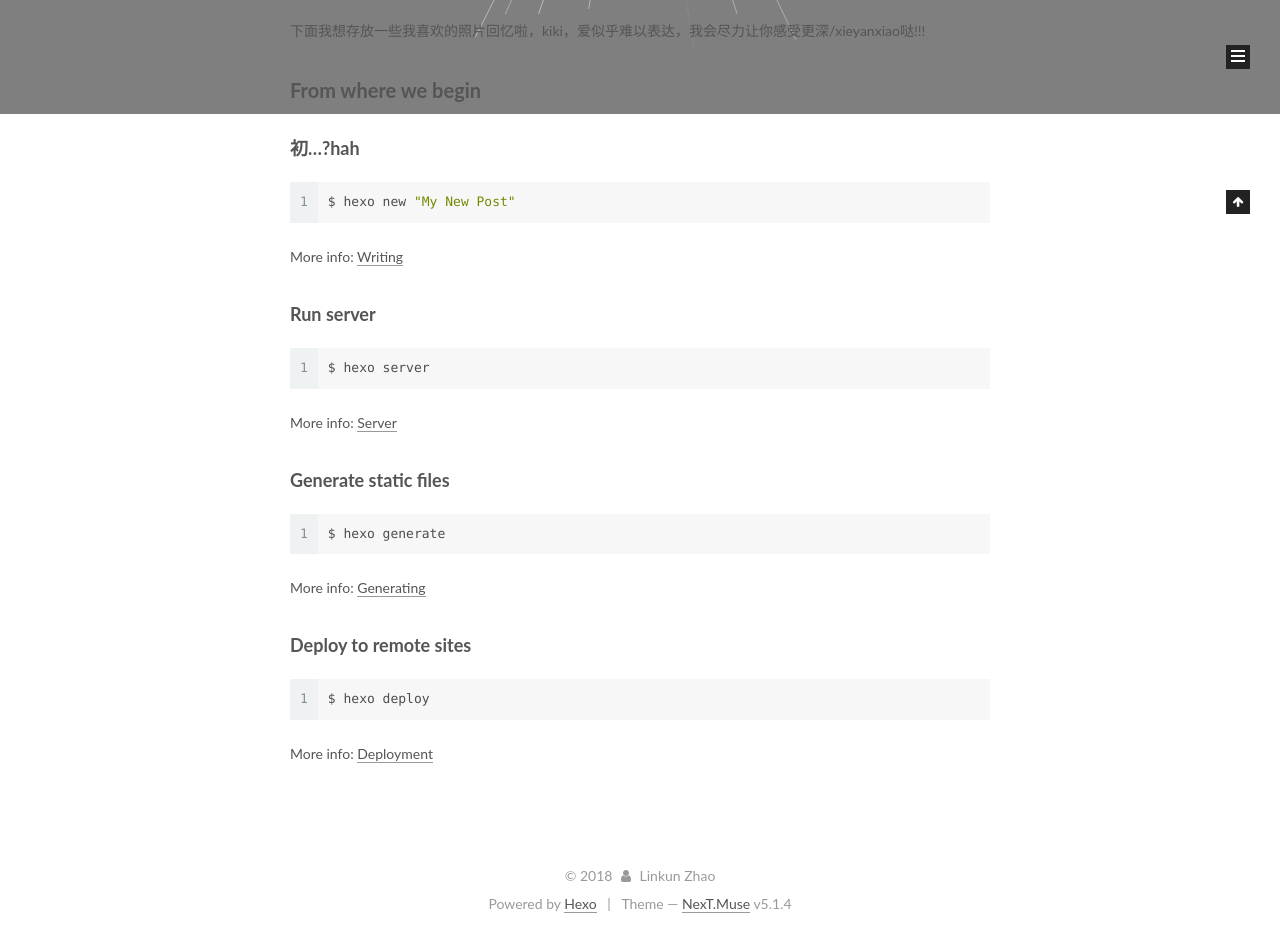
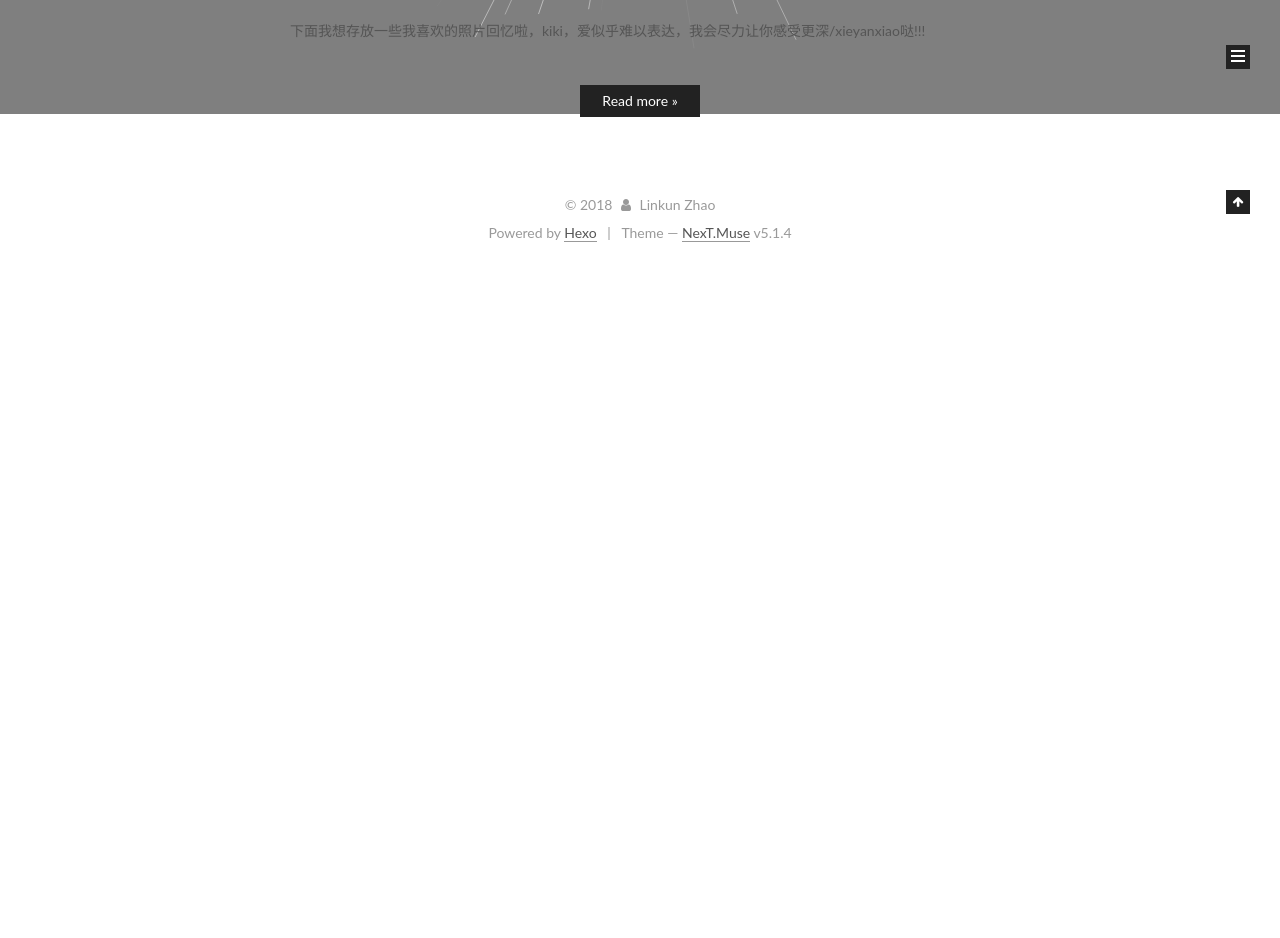
Before and after one commit to Amnes1ak/Amnes1ak.GitHub.io, a plain HTML site: page index.html in a window 1280 px wide. Shown: the part 686-1624 px from the top of the page. After the commit the page ends 953 px from the top, so only its background shows below. Drawn offline with Linux system fonts and the light colour scheme; animation ran at ten frames a second.

Commit message:
Site updated: 2018-01-27 16:21:30

```diff
--- a/css/main.css
+++ b/css/main.css
@@ -1822,7 +1822,7 @@ pre .javascript .function {
   width: 4px;
   height: 4px;
   border-radius: 50%;
-  background: #c7c3e9;
+  background: #86ff44;
 }
 .links-of-blogroll {
   font-size: 13px;
--- a/index.html
+++ b/index.html
@@ -302,22 +302,18 @@
 
 
 
-
-            <h2 id="Without-Amnesia-With-You"><a href="#Without-Amnesia-With-You" class="headerlink" title="Without Amnesia With You"></a>Without Amnesia With You</h2><p>生日快乐！！！ 我 炒鸡稀饭的 那！！！</p>
+          <h2 id="Without-Amnesia-With-You"><a href="#Without-Amnesia-With-You" class="headerlink" title="Without Amnesia With You"></a>Without Amnesia With You</h2><p>生日快乐！！！ 我 炒鸡稀饭的 那！！！</p>
 <p>写出来的感觉很奇妙诶:）这可不像是我做的事情呀，不过呢，也是我认真地瞎搞写出来哒！</p>
 <p>祝福你最近的申请顺利，而且我相信你一定可以的！我会一直陪伴在你身边哒！</p>
 <p>和你在一起好久了耶，嘻，我相信我们也可以一起 一直到世界的尽头哒！</p>
 <p>下面我想存放一些我喜欢的照片回忆啦，kiki，爱似乎难以表达，我会尽力让你感受更深/xieyanxiao哒!!!</p>
-<h2 id="From-where-we-begin"><a href="#From-where-we-begin" class="headerlink" title="From where we begin"></a>From where we begin</h2><h3 id="初…-hah"><a href="#初…-hah" class="headerlink" title="初…?hah"></a>初…?hah</h3><figure class="highlight bash"><table><tr><td class="gutter"><pre><span class="line">1</span><br></pre></td><td class="code"><pre><span class="line">$ hexo new <span class="string">"My New Post"</span></span><br></pre></td></tr></table></figure>
-<p>More info: <a href="https://hexo.io/docs/writing.html" target="_blank" rel="noopener">Writing</a></p>
-<h3 id="Run-server"><a href="#Run-server" class="headerlink" title="Run server"></a>Run server</h3><figure class="highlight bash"><table><tr><td class="gutter"><pre><span class="line">1</span><br></pre></td><td class="code"><pre><span class="line">$ hexo server</span><br></pre></td></tr></table></figure>
-<p>More info: <a href="https://hexo.io/docs/server.html" target="_blank" rel="noopener">Server</a></p>
-<h3 id="Generate-static-files"><a href="#Generate-static-files" class="headerlink" title="Generate static files"></a>Generate static files</h3><figure class="highlight bash"><table><tr><td class="gutter"><pre><span class="line">1</span><br></pre></td><td class="code"><pre><span class="line">$ hexo generate</span><br></pre></td></tr></table></figure>
-<p>More info: <a href="https://hexo.io/docs/generating.html" target="_blank" rel="noopener">Generating</a></p>
-<h3 id="Deploy-to-remote-sites"><a href="#Deploy-to-remote-sites" class="headerlink" title="Deploy to remote sites"></a>Deploy to remote sites</h3><figure class="highlight bash"><table><tr><td class="gutter"><pre><span class="line">1</span><br></pre></td><td class="code"><pre><span class="line">$ hexo deploy</span><br></pre></td></tr></table></figure>
-<p>More info: <a href="https://hexo.io/docs/deployment.html" target="_blank" rel="noopener">Deployment</a></p>
-
-
+          <!--noindex-->
+          <div class="post-button text-center">
+            <a class="btn" href="/2018/01/26/hello-world/#more" rel="contents">
+              Read more &raquo;
+            </a>
+          </div>
+          <!--/noindex-->
 
 
     </div>
```
Also changed, not shown: 2018/01/26/hello-world/index.html (+2 -1 lines).
